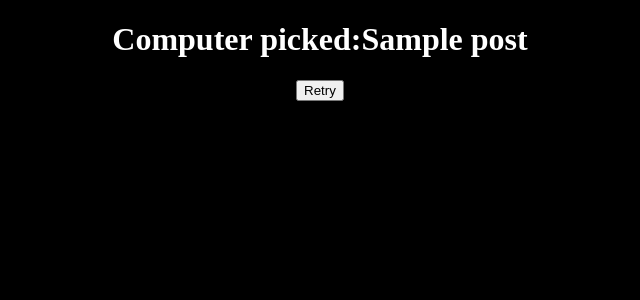
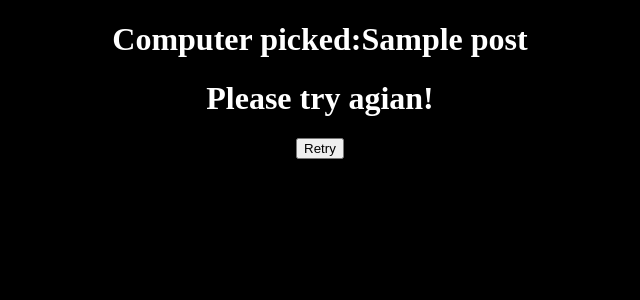
Before and after one commit to DeaDGxD/rock-paper-scissors, a Flask app: template templates/result.html in a window 1280 px wide. Shown: the top 300 px of the page, without its empty margins (320-960 px from the left). Run offline with Flask 2, Linux system fonts and the light colour scheme; the template is opened without the code that fills it: most values are stand-ins (such as "Sample title", 1, 10 or a date in 2020).

Commit message:
new stuff

```diff
--- a/app.py
+++ b/app.py
@@ -25,6 +25,8 @@ def rps(u_in):
         go = 'win'
     elif u_in == "scissors" and c_in == "paper":
         go = 'win'
+    else:
+        go = 'Error'
     return go
 fun = []
 
--- a/templates/result.html
+++ b/templates/result.html
@@ -23,6 +23,8 @@
         <h1 class="text" style="color: white">Looks like a tie!</h1>
     {% elif go == 'lose' %}
         <h1 class="text" style="color: white">You lose!</h1>
+    {% else %}
+        <h1 class="text" style="color: white">Please try agian!</h1>
     {% endif %}
 <form method="post" class="retrys">
     <button name="retry" value="retry">Retry</button>
```
